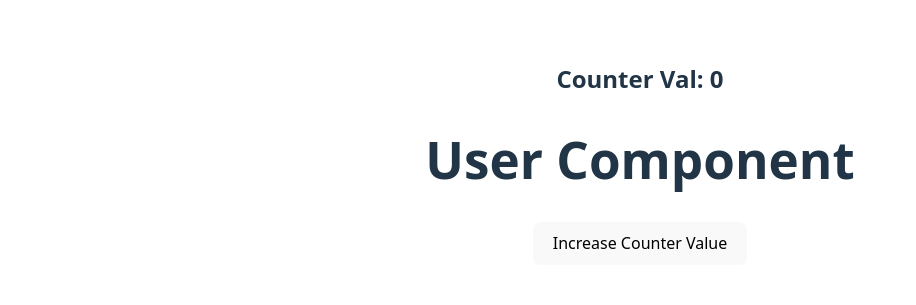
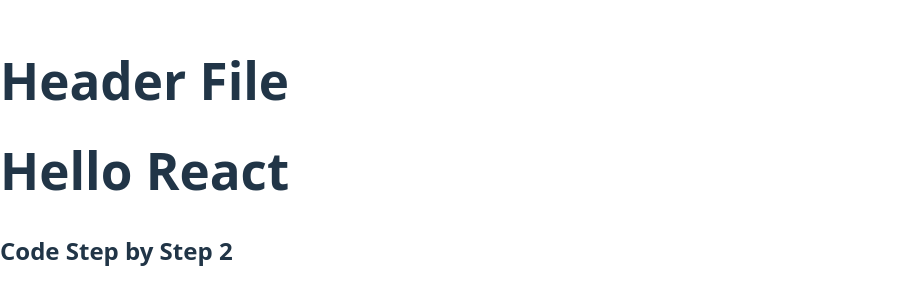
Before and after one commit to kashifshabbir2004-lab/vitejs-vite-pkcrncrh, a React (Vite) app: page / in a window 1280 px wide. Shown: the part 247-552 px from the top of the page, without its empty margins (0-916 px from the left). Built offline with nearby package versions, Linux system fonts and the light colour scheme.

Commit message:
previous tutorial

```diff
--- a/src/App.jsx
+++ b/src/App.jsx
@@ -1,22 +1,13 @@
-import { useState } from 'react';
-import reactLogo from './assets/react.svg';
-import viteLogo from '/vite.svg';
-import './App.css';
-import User from './User';
+import Header from "./Header";
 
-function App() {
-  //const [count, setCount] = useState(0);
-  const [Counter, setCounter] = useState(0);
-
-  return (
-    <>
-      <h2>Counter Val: {Counter}</h2>
-      <User />
-      <button onClick={() => setCounter(Counter + 1)}>
-        Increase Counter Value
-      </button>
-    </>
-  );
+function Apple(){
+  return(
+    <div>
+      <Header />
+      <h1>Hello React</h1>
+      <h2>Code Step by Step 2</h2>
+    </div>
+  )
 }
 
-export default App;
+export default Apple;
--- /dev/null
+++ b/src/Header.jsx
@@ -0,0 +1,7 @@
+function Header(){
+    return <div>
+        <h1>Header File</h1>
+    </div>
+}
+
+export default Header;
```
